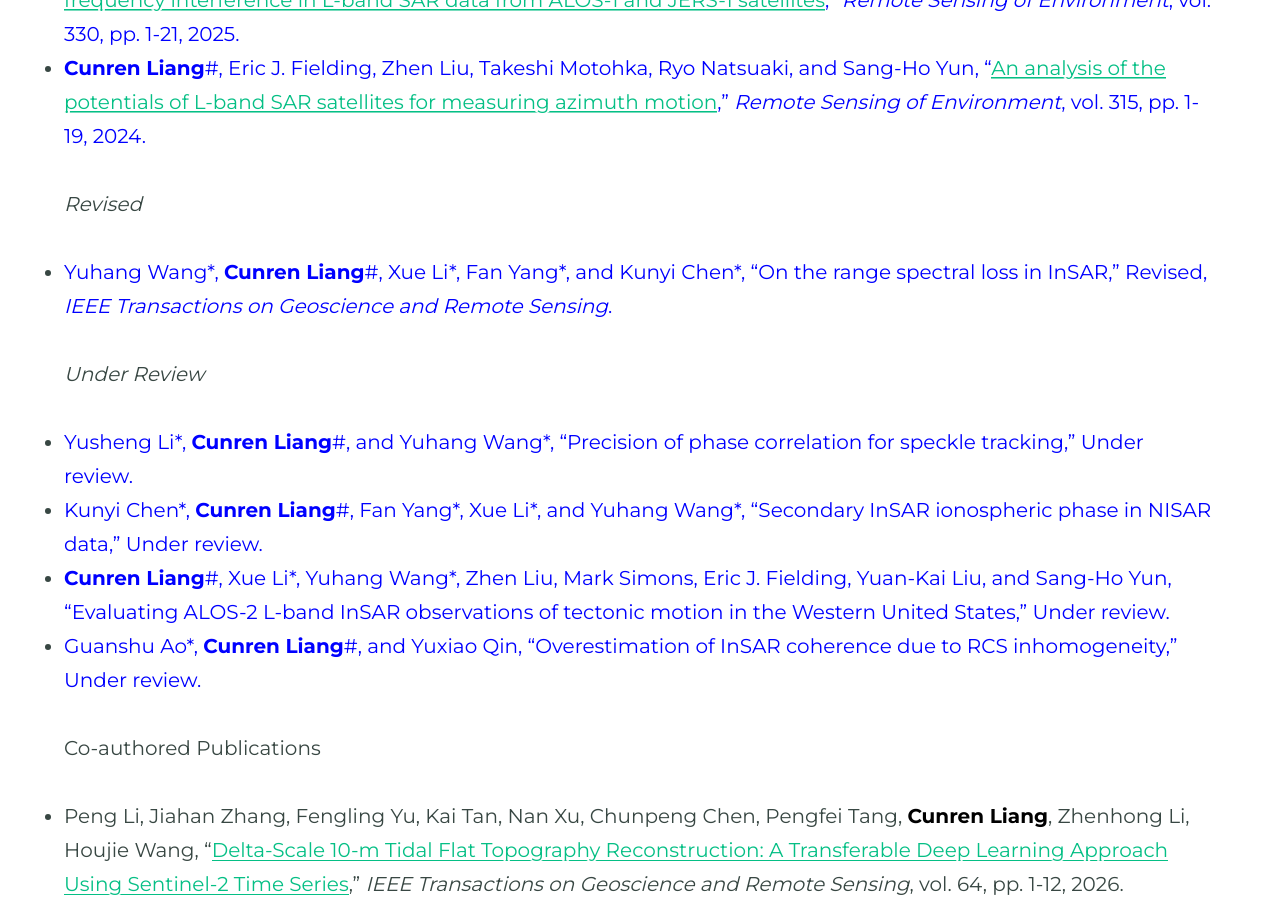
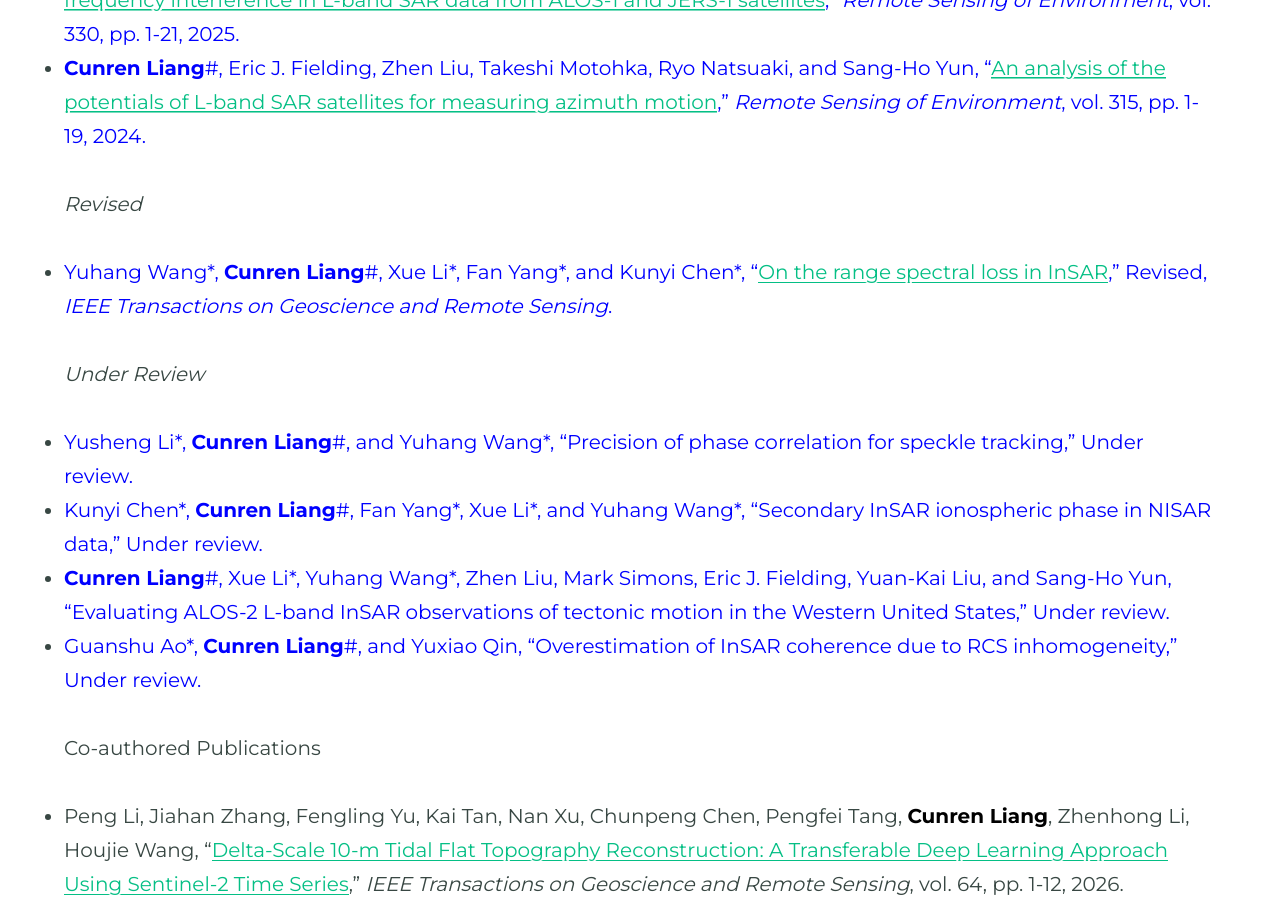
Before and after one commit to CunrenLiang/cunrenliang.github.io, a Jekyll site: the page built from publications.md, in a window 1280 px wide and 900 px high, scrolled down 987 px. Built offline with Jekyll 4.4.1, drawn with Linux system fonts in a browser that asks for light colours; some web fonts are replaced; part of the change alters nothing that is shown.

Commit message:
Add files via upload

```diff
--- a/publications.md
+++ b/publications.md
@@ -22,7 +22,7 @@ _Published_
 
 
 _Revised_
-* <span style="color:blue">Yuhang Wang\*, <span style="font-weight: 600">Cunren Liang</span>\#, Xue Li\*, Fan Yang\*, and Kunyi Chen\*, "On the range spectral loss in InSAR," Revised, _IEEE Transactions on Geoscience and Remote Sensing_.</span>
+* <span style="color:blue">Yuhang Wang\*, <span style="font-weight: 600">Cunren Liang</span>\#, Xue Li\*, Fan Yang\*, and Kunyi Chen\*, "[On the range spectral loss in InSAR](https://github.com/CunrenLiang/cunrenliang.github.io/tree/main/assets/papers/wang_et_al_range_spectral.pdf)," Revised, _IEEE Transactions on Geoscience and Remote Sensing_.</span>
 
 
 _Under Review_
```
